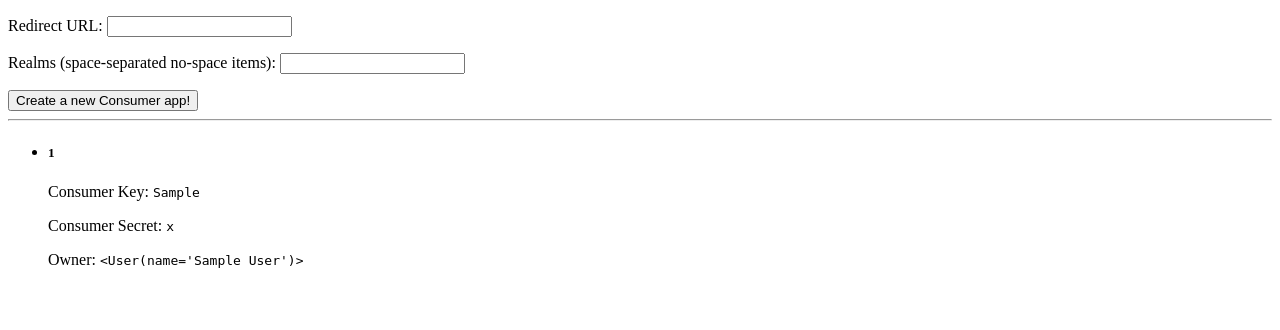
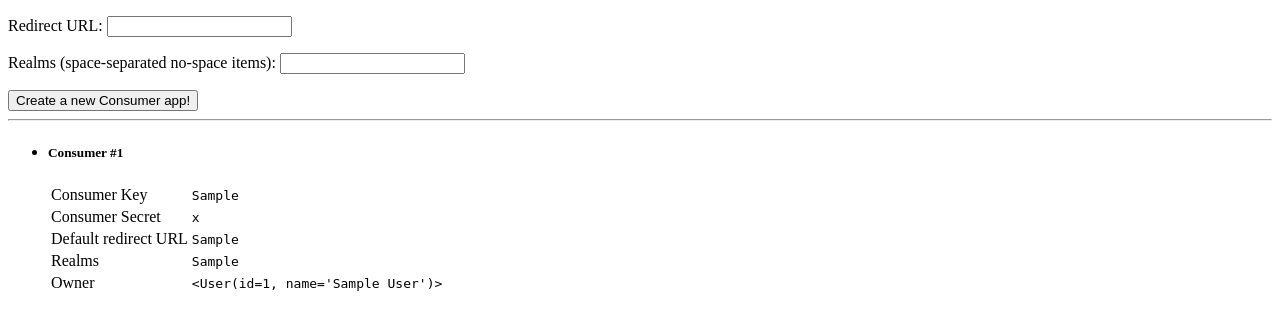
Before and after one commit to OAuthHub/OAuthHub, a Flask app: page /developer/apps in a window 1280 px wide. Shown: the top 330 px of the page. Run offline with Flask 2, Linux system fonts and the light colour scheme; the visitor is signed in with stand-in values (Sample User, id 1); tables that the repository leaves empty hold one stand-in row (values such as "Sample post").

Commit message:
Make Consumer app info more friendly

```diff
--- a/app.py
+++ b/app.py
@@ -8,7 +8,7 @@ from flask import (abort, Flask, flash, redirect, render_template, request,
 from flask_oauthlib.client import OAuth
 from flask_oauthlib.provider.oauth1 import OAuth1Provider
 from sqlalchemy.orm.exc import NoResultFound
-from login_status import login_required, get_current_user, log_user_in
+from login_status import login_required, get_current_user, log_user_in, log_user_out
 
 import service_provider as sp
 from controllers_for_sp_role import add_sp_role_controllers_to_app
@@ -35,6 +35,12 @@ providers.add_provider(sp.GitHub(oauth))
 oauthhub_as_sp = OAuth1Provider(app)
 register_all_hooks(oauthhub_as_sp)
 
+@app.route('/')
+def index():
+    # TODO: actually implement?
+    return """This is the index page.<br><a href="{}">Log in now</a>""".format(
+        url_for('login_options'))
+
 @app.route('/user')
 @login_required
 def show_user():
@@ -53,7 +59,11 @@ def show_user():
                     name = service.name()
                 else:
                     name = "(debug mode; saving get-name API call.)"
-                return render_template('user.html', name=name, providers=authorised_services)
+                return render_template(
+                    'user.html',
+                    name=name,
+                    providers=authorised_services,
+                    user_id=user.id)
     return show_error_page("Got into show_user with user set to None or no associations with service providers.")
 
 @app.route('/user/providers/remove/<provider_id>')
@@ -127,6 +137,13 @@ def login_options():
     next_url = request.args.get('next') or url_for('show_user')
     return render_template('login.html', next_url=next_url)
 
+@app.route('/logout/')
+def logout():
+    log_user_out()
+    return redirect(
+        request.args.get('next') or
+        url_for('index'))
+
 add_sp_role_controllers_to_app(app, oauthhub_as_sp)
 add_rest_api_controllers_to_app(app, oauthhub_as_sp)
 
--- a/models.py
+++ b/models.py
@@ -68,7 +68,9 @@ class User(db.Model):
         self.name = name
 
     def __repr__(self):
-        return "<User(name='{}')>".format(self.name)
+        return "<User(id={!r}, name={!r})>".format(
+            self.id,
+            self.name)
 
 class ConsumerUserAccess(db.Model):
     __tablename__ = 'consumer_user_access'
--- a/templates/consumer_list.html
+++ b/templates/consumer_list.html
@@ -29,12 +29,29 @@
     <ul id="consumer-list">
         {% for c in consumers %}
         <li>
-            <div class="consumer">
-                <h5>{{ c.id }}</h5>
-                <p>Consumer Key: <code>{{ c.client_key }}</code></p>
-                <p>Consumer Secret: <code>{{ c.client_secret }}</code></p>
-                <p>Owner: <code>{{ creator_repr }}</code></p>
-            </div>
+            <h5>Consumer #{{ c.id }}</h5>
+            <table class="consumer">
+                <tr>
+                    <td>Consumer Key</td>
+                    <td><code>{{ c.client_key }}</code></td>
+                </tr>
+                <tr>
+                    <td>Consumer Secret</td>
+                    <td><code>{{ c.client_secret }}</code></td>
+                </tr>
+                <tr>
+                    <td>Default redirect URL</td>
+                    <td><code>{{ c.default_redirect_uri }}</code></td>
+                </tr>
+                <tr>
+                    <td>Realms</td>
+                    <td><code>{{ c._realms }}</code></td>
+                </tr>
+                <tr>
+                    <td>Owner</td>
+                    <td><code>{{ creator_repr }}</code></td>
+                </tr>
+            </table>
         </li>
         {% endfor %}
     </ul>
--- a/templates/user.html
+++ b/templates/user.html
@@ -6,6 +6,7 @@
     {% else %}
         <h1>Hello!</h1>
     {% endif %}
+    <!-- User id: {{ user_id }} -->
 
     {% if get_flashed_messages()|length > 0 %}
         {% for mesg in get_flashed_messages() %}
```
Also changed, not shown: example_consumer.py (+5 -2 lines).
